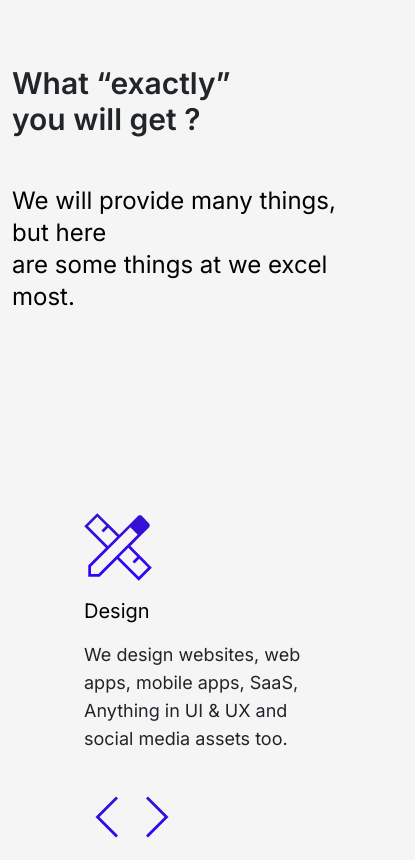
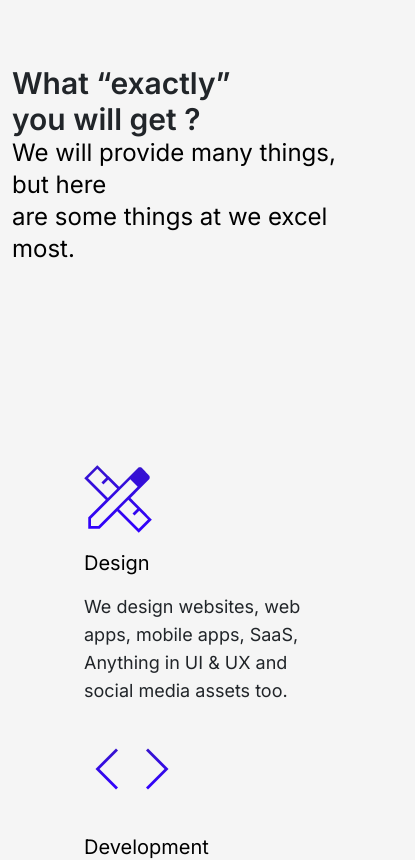
Before and after one commit to venilsutariya/portals, a Next.js app: page / in a window 390 px wide. Shown: the part 6380-7240 px from the top of the page, 415 px wide, since content can reach past the window. Built offline with nearby package versions, Linux system fonts and the light colour scheme.

Commit message:
add code

```diff
--- a/components/customUi/Plans.tsx
+++ b/components/customUi/Plans.tsx
@@ -6,7 +6,7 @@ import { MdChevronRight } from "react-icons/md";
 
 const Plans = () => {
     return (
-        <div className="px-16 pb-28 bg-white">
+        <div className="px-16 pb-28 bg-white d-none d-lg-block">
             <div className=" py-28 text-4xl font-semibold">
                 <div className=" flex flex-col"><span>Flexible plans for</span>
                     <span>every use case</span></div>
--- a/components/customUi/Technologies.tsx
+++ b/components/customUi/Technologies.tsx
@@ -7,7 +7,7 @@ const Technologies = () => {
                         <span className=" text-white opacity-40">Some preety <br /> amazing </span>tools
                     </div>
                 </div>
-                <div className=" col flex justify-center mt-5 mt-lg-0">
+                <div className=" col-12 col-lg-10 flex justify-center mt-5 mt-lg-0">
                     <div className=" row row-cols-1 row-cols-md-2 row-cols-lg-3 gap-y-10 p-0 g-0">
                         <div className="col flex justify-center">
                             <img src="/images/tech1.png" className=" img-fluid" alt="" />
--- a/components/customUi/WhatYouGet.tsx
+++ b/components/customUi/WhatYouGet.tsx
@@ -9,7 +9,7 @@ const WhatYouGet = () => {
                     </div>
                 </div>
                 <div className=" col flex lg:justify-end w-full">
-                    <div className=" text-2xl text-black lg:flex lg:flex-col mt-5 mt-lg-0">
+                    <div className=" text-2xl text-black lg:flex lg:flex-col">
                         <div className="">We will provide many things, but here</div>
                         <div className="">are some things at we excel most.</div>
                     </div>
```
